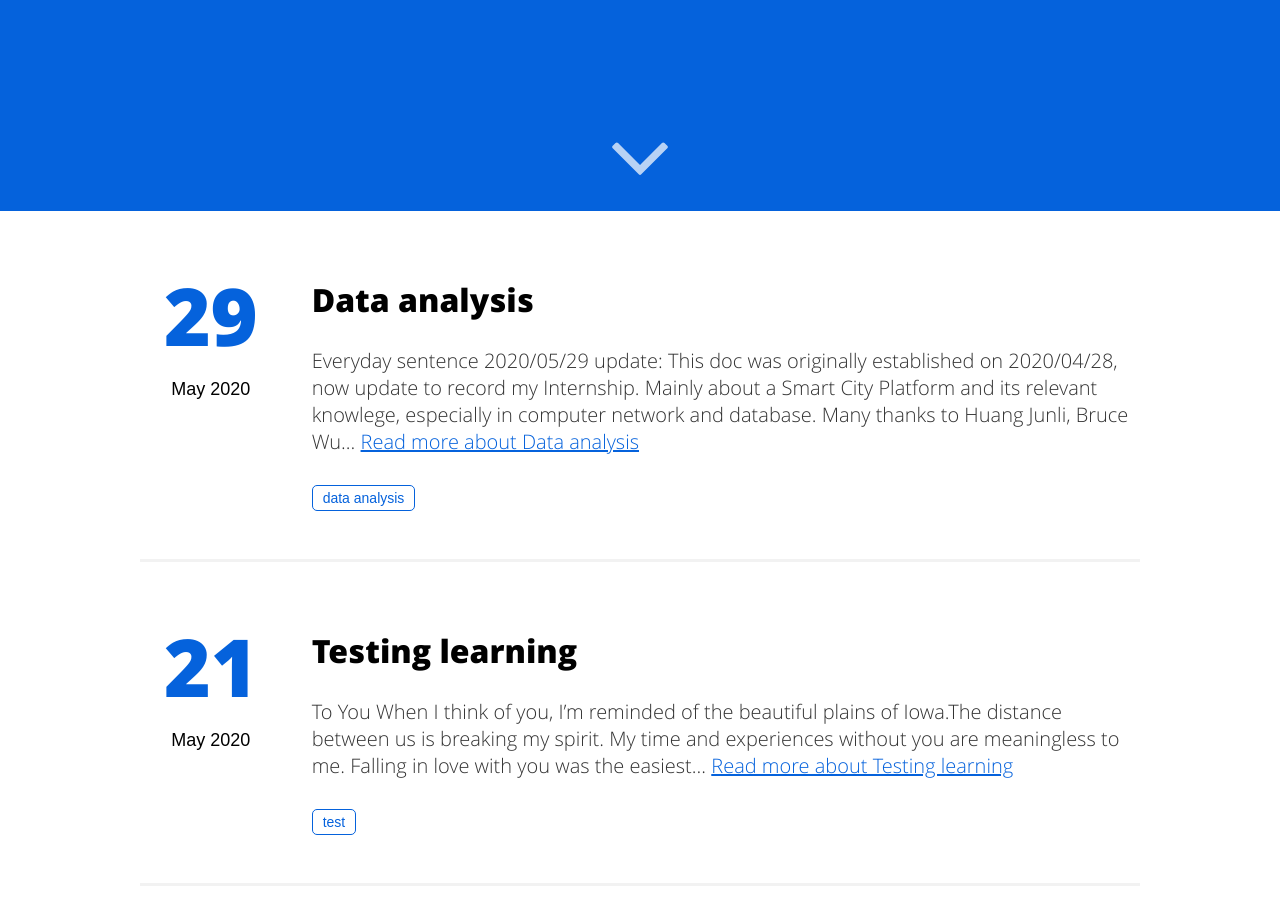
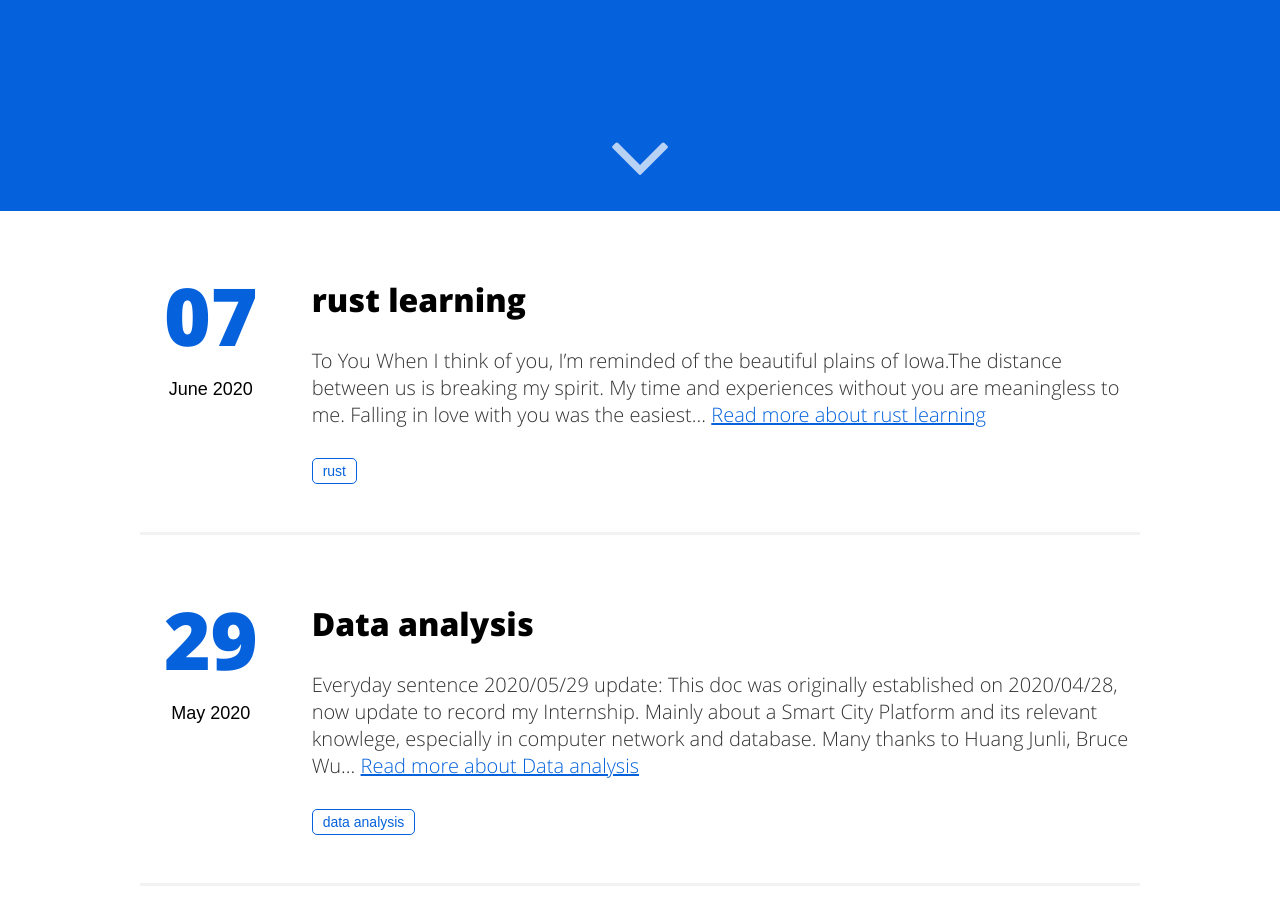
Before and after one commit to clay001/locke.github.io, a Jekyll site: the page built from index.html, in a window 1280 px wide and 900 px high, scrolled down 689 px. Built offline with Jekyll 4.4.1, drawn with Linux system fonts in a browser that asks for light colours.

Commit message:
Internship

```diff
--- /dev/null
+++ b/_posts/2020-06-07-rust_learning.md
@@ -0,0 +1,21 @@
+---
+layout: post
+title: "rust learning"
+date: 2020-06-07 20:11:32
+image: '/assets/img/'
+description: 'Rust learning note'
+tags:
+- rust
+categories:
+- Language
+twitter_text: 'Do you know these?'
+
+---
+
+## To You
+
+When I think of you, I'm reminded of the beautiful plains of Iowa.The distance between us is breaking my spirit. My time and experiences without you are meaningless to me. Falling in love with you was the easiest thing I have ever done. Nothing matters to me but you.And everyday I am alive, I'm aware of this. I loved you the day I met you, I love you today, and I will love you to rest of my life.
+
+安装Rustup，改变环境变量，编译后会产生一个同名的.rc的文件，然后可以运行，cargo，rustdoc，rustc运行
+
+变量
```
Also changed, not shown: _posts/2020-03-21-algorithm.md (+10 -0 lines), _posts/2020-05-29-data_analysis.md (+54 -4 lines), 2 other files.
